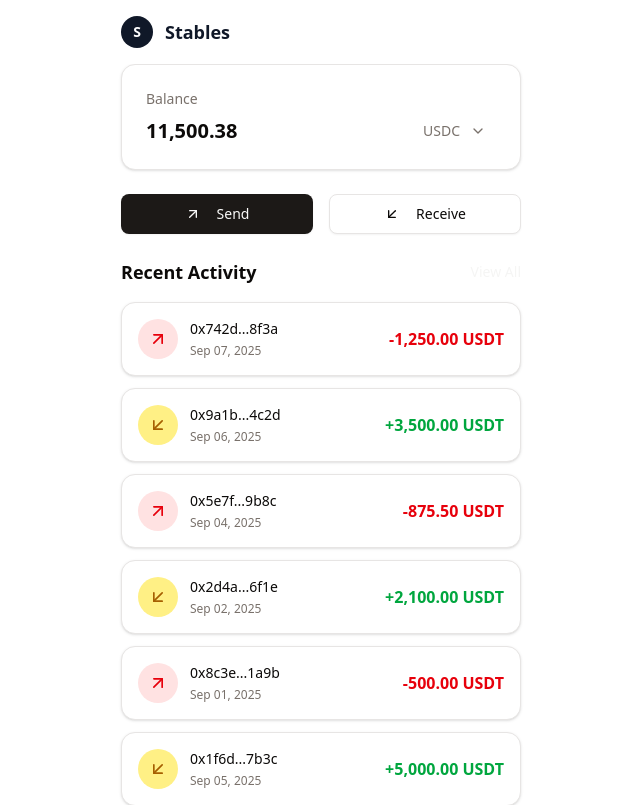
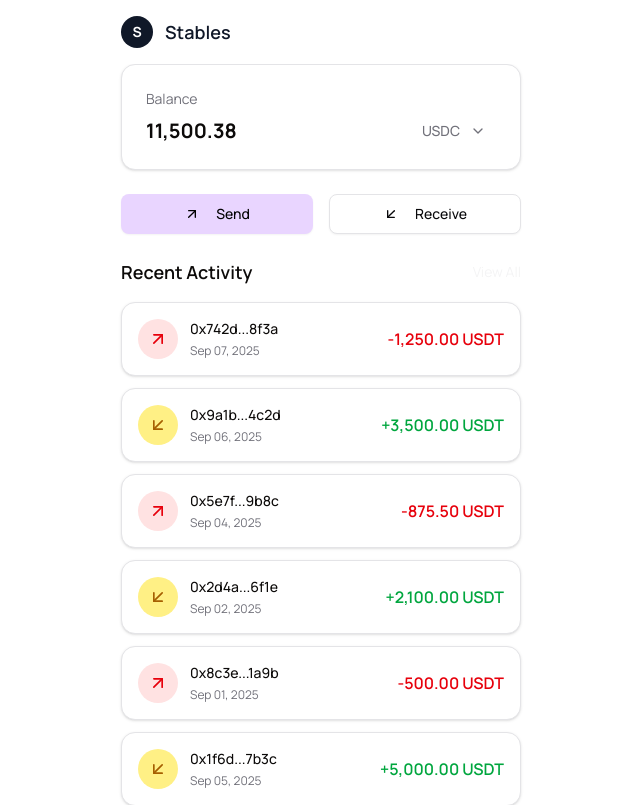
Before and after one commit to areepp/stables-technical-test, a Next.js app: page /home in a window 1280 px wide. Shown: the top 805 px of the page, without its empty margins (319-959 px from the left). Built offline with nearby package versions, Linux system fonts and the light colour scheme.

Commit message:
config: color palette and font

```diff
--- a/src/app/globals.css
+++ b/src/app/globals.css
@@ -6,7 +6,7 @@
 @theme inline {
   --color-background: var(--background);
   --color-foreground: var(--foreground);
-  --font-sans: var(--font-geist-sans);
+  --font-sans: 'Manrope', sans-serif;
   --font-mono: var(--font-geist-mono);
   --color-sidebar-ring: var(--sidebar-ring);
   --color-sidebar-border: var(--sidebar-border);
@@ -46,23 +46,24 @@
 :root {
   --radius: 0.625rem;
   --background: oklch(1 0 0);
-  --foreground: oklch(0.147 0.004 49.25);
+  --foreground: oklch(0.1405 0.0044 285.82);
   --card: oklch(1 0 0);
   --card-foreground: oklch(0.147 0.004 49.25);
   --popover: oklch(1 0 0);
   --popover-foreground: oklch(0.147 0.004 49.25);
-  --primary: oklch(0.216 0.006 56.043);
-  --primary-foreground: oklch(0.985 0.001 106.423);
-  --secondary: oklch(0.97 0.001 106.424);
-  --secondary-foreground: oklch(0.216 0.006 56.043);
-  --muted: oklch(0.97 0.001 106.424);
-  --muted-foreground: oklch(0.553 0.013 58.071);
-  --accent: oklch(0.97 0.001 106.424);
-  --accent-foreground: oklch(0.216 0.006 56.043);
-  --destructive: oklch(0.577 0.245 27.325);
-  --border: oklch(0.923 0.003 48.717);
+  --primary: oklch(0.9023 0.0604 306.7);
+  --primary-foreground: oklch(0 0 0);
+  --secondary: oklch(0.9049 0.0895 164.15);
+  --secondary-foreground: oklch(0.2103 0.0059 285.88);
+  --muted: oklch(0.9676 0.0013 286.37);
+  --muted-foreground: oklch(0.5519 0.0137 285.94);
+  --accent: oklch(0.9676 0.0013 286.37);
+  --accent-foreground: oklch(0.2103 0.0059 285.88);
+  --destructive: oklch(0.6368 0.2078 25.33);
+  --destructive-foreground: oklch(0.9848 0 0);
+  --border: oklch(0.9197 0.004 286.32);
   --input: oklch(0.923 0.003 48.717);
-  --ring: oklch(0.709 0.01 56.259);
+  --ring: oklch(0.9023 0.0604 306.7);
   --chart-1: oklch(0.646 0.222 41.116);
   --chart-2: oklch(0.6 0.118 184.704);
   --chart-3: oklch(0.398 0.07 227.392);
--- a/src/app/layout.tsx
+++ b/src/app/layout.tsx
@@ -1,9 +1,9 @@
 import type { Metadata } from 'next'
-import { Geist, Geist_Mono } from 'next/font/google'
+import { Geist_Mono, Manrope } from 'next/font/google'
 import './globals.css'
 
-const geistSans = Geist({
-  variable: '--font-geist-sans',
+const manropeSans = Manrope({
+  variable: '--font-manrope-sans',
   subsets: ['latin'],
 })
 
@@ -24,7 +24,9 @@ export default function RootLayout({
 }>) {
   return (
     <html lang="en">
-      <body className={`${geistSans.variable} ${geistMono.variable} antialiased`}>{children}</body>
+      <body className={`${manropeSans.variable} ${geistMono.variable} antialiased`}>
+        {children}
+      </body>
     </html>
   )
 }
```
